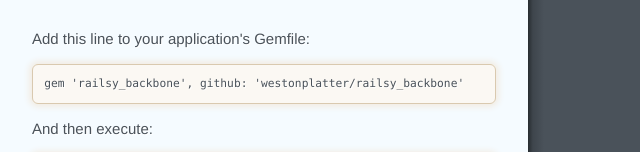
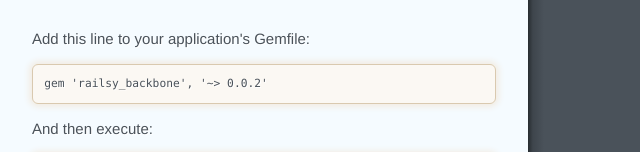
Before and after one commit to westonplatter/railsy_backbone, a plain HTML site: page index.html in a window 1280 px wide. Shown: the part 1271-1423 px from the top of the page, without its empty margins (0-640 px from the left). Drawn offline with Linux system fonts and the light colour scheme.

Commit message:
Generated documentation for 1136dd5c752ef88e4bb147e0cf88fee0de07d1fc

```diff
--- a/index.html
+++ b/index.html
@@ -46,7 +46,7 @@
 
 <p>Add this line to your application's Gemfile:</p>
 
-<pre><code>gem 'railsy_backbone', github: 'westonplatter/railsy_backbone'
+<pre><code>gem 'railsy_backbone', '~&gt; 0.0.2'
 </code></pre>
 
 <p>And then execute:</p>
```
